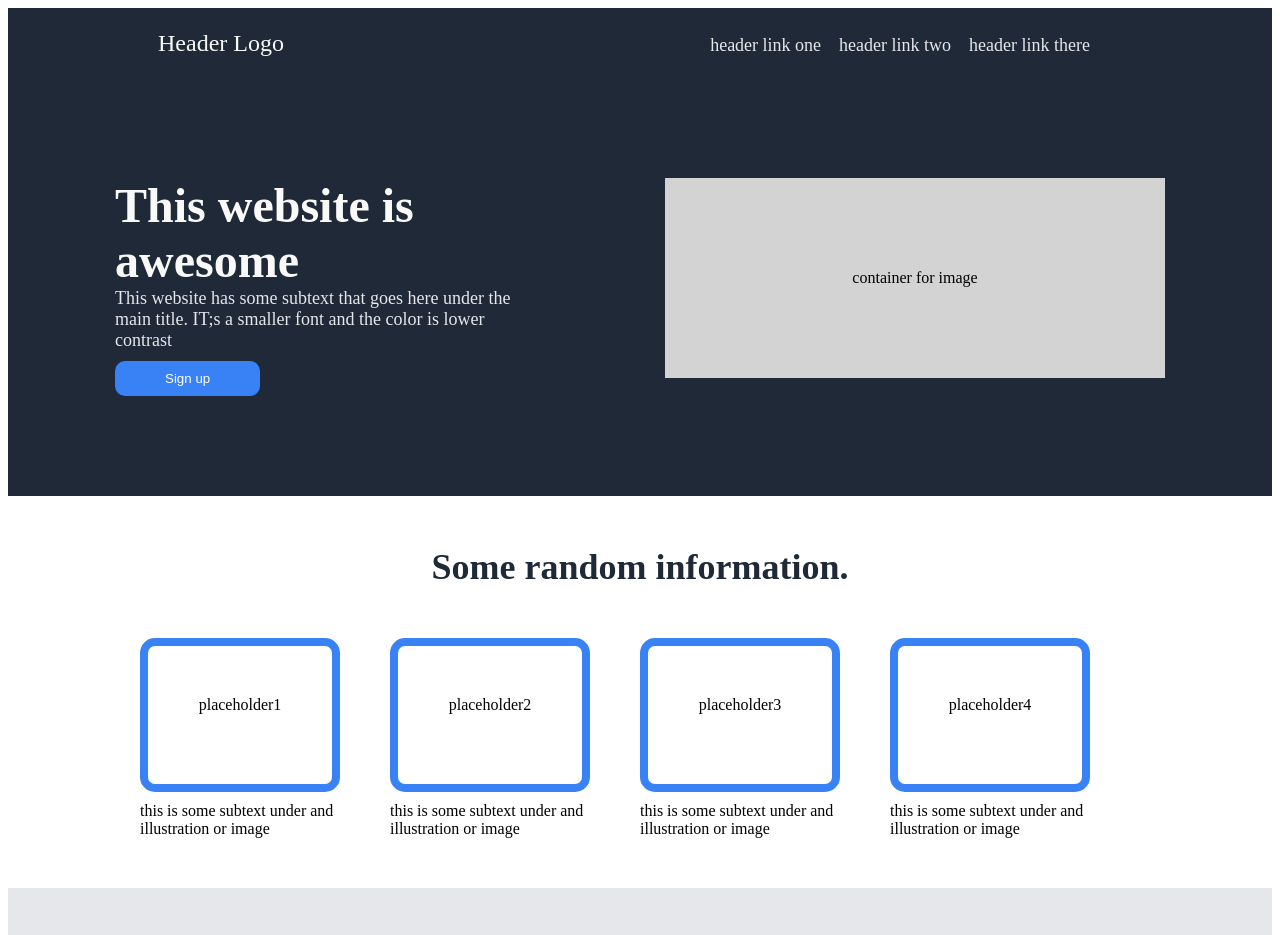
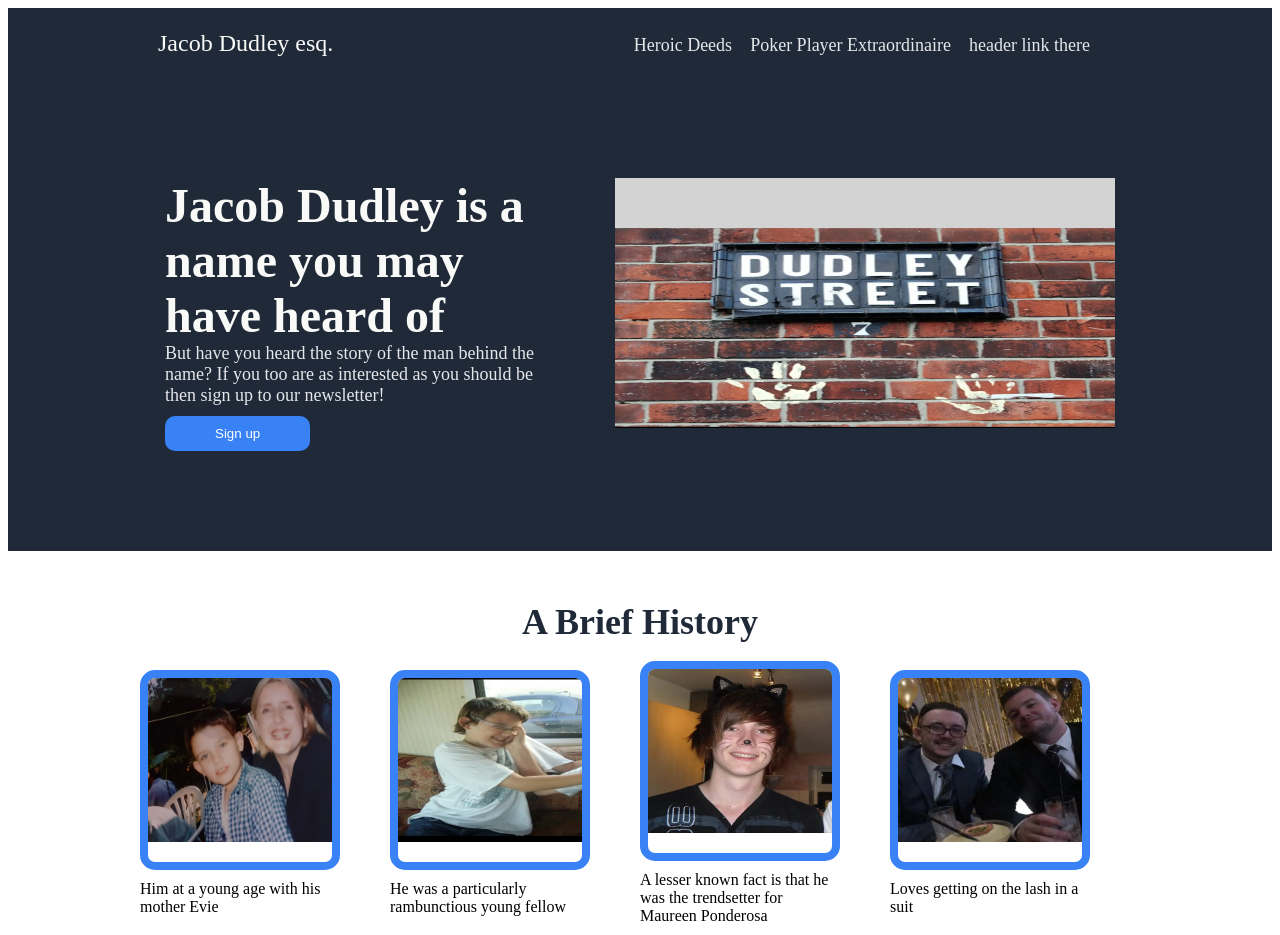
Before and after one commit to abelriley01/Landing-page, a plain HTML site: page index.html in a window 1280 px wide. Shown: the top 935 px of the page. Drawn offline with Linux system fonts and the light colour scheme.

Commit message:
add more content

```diff
--- a/index.html
+++ b/index.html
@@ -9,53 +9,53 @@
 </head>
 <body>
     <div class="header">
-        <div class="logo">Header Logo</div>
+        <div class="logo">Jacob Dudley esq.</div>
         <ul>
-            <li><a href="">header link one</a></li>
-            <li><a href="">header link two</a></li>
+            <li><a href="https://www.coventrytelegraph.net/news/coventry-news/plucky-jacob-hero-day-3152539">Heroic Deeds</a></li>
+            <li><a href="https://pokerdb.thehendonmob.com/player.php?a=r&n=948631">Poker Player Extraordinaire</a></li>
             <li><a href="">header link there</a></li>
         </ul>
     </div>
     <div class="hero">
         <div class="left-content">
-            <div class="heromain">This website is awesome</div>
-            <div class="herosub">This website has some subtext that goes here under the main title. IT;s a smaller font and the color is lower contrast</div>
+            <div class="heromain">Jacob Dudley is a name you may have heard of</div>
+            <div class="herosub"> But have you heard the story of the man behind the name? If you too are as interested as you should be then sign up to our newsletter!</div>
             <button class="signup">Sign up</button>
         </div>
-        <div class="img1">container for image</div>
+        <div class="img1"> <img class="img1" src="./images/street.jpg" alt="street"></div>
     </div>
     <div class="centercontent">
-        <div class="centertitle">Some random information.</div>
+        <div class="centertitle">A Brief History</div>
         <div class="imagearray">
             <div class="imagebox">
-                <div class="imgcontainer">placeholder1</div>
-                <div class="imgtext">this is some subtext under and illustration or image</div>
+               <div><img class="imgcontainer" src="./images/young.jpg" alt="when he was young"></div>
+                <div class="imgtext">Him at a young age with his mother Evie</div>
             </div>
             <div class="imagebox">
-                <div class="imgcontainer">placeholder2</div>
-                <div class="imgtext">this is some subtext under and illustration or image</div>
+                <div><img class="imgcontainer" src="./images/messaround.jpg" alt="loves a mess around"></div>
+                <div class="imgtext">He was a particularly rambunctious young fellow</div>
             </div>
             <div class="imagebox">
-                <div class="imgcontainer">placeholder3</div>
-                <div class="imgtext">this is some subtext under and illustration or image</div>
+                <div><img class="imgcontainer" src="./images/cat.jpg" alt="when he was a cat"></div>
+                <div class="imgtext">A lesser known fact is that he was the trendsetter for Maureen Ponderosa</div>
             </div>
             <div class="imagebox">
-                <div class="imgcontainer">placeholder4</div>
-                <div class="imgtext">this is some subtext under and illustration or image</div>
+                <div ><img class="imgcontainer" src="./images/suit.jpg" alt="looks good in a suit"></div>
+                <div class="imgtext">Loves getting on the lash in a suit</div>
             </div>
         </div>
     </div>
     <div class="testimonial">
         <div class="testimonialbulk">
         <div class="testimonialtext"> This is an inspiring quote, or a testimonial from a customer. MAybe it's just filling up space, or maybe people will actually read it. Who knows? All i know is that it looks nice.</div>
-        <div class="testimonialattrib">-Thor, God of Thunder</div>
+        <div class="testimonialattrib"> -Max Wilson, Wizair airline pilot.</div>
     </div>
     </div>
     <div class="calltoaction">
     <div class="upperfooter">
         <div class="upperfootertext">
-            <div class="call">Call to action! It's time</div>
-            <div class="signup">Sign up for our product by clicking that button right over there!</div>
+            <div class="call"> Want more information?</div>
+            <div class="signup">Sign up for our newsletter by clicking that button right over there!</div>
         </div>
         <button id="signupbutton">Sign up</button>
     </div>
--- a/style.css
+++ b/style.css
@@ -39,7 +39,7 @@ a{
     flex-direction: column;
     justify-content:center;
     align-items: center;
-    margin-right: 150px;
+    margin-right: 50px;
     margin-top: 100px;
     margin-bottom:100px;
     width: 400px;
@@ -77,6 +77,7 @@ button{
 .imagearray, .centercontent{
     display:flex;
     justify-content: space-around;
+    align-items: center;
 }
 .centercontent{
     flex-direction: column;
@@ -163,9 +164,9 @@ button{
     color: white;
     align-items: center;
     justify-content: center;
+    padding-left: 100px;
     padding-top: 50px;
-    padding-left: 100px;
-    padding-bottom: 50px;
+    padding-bottom: 60px;
     padding-right: 50px;
     font-size: 22px;
 }
```
Also changed, not shown: 01.png (deleted), 02.png (deleted), images/cat.jpg (renamed from images/IMG_20230301_215753.jpg), images/messaround.jpg (renamed from images/IMG_20230301_215708.jpg), images/street.jpg (renamed from images/IMG_20230301_215725.jpg), images/suit.jpg (renamed from images/IMG_20230301_215818.jpg), images/young.jpg (renamed from images/img_2_1677707589042.jpg), 1 other file.
